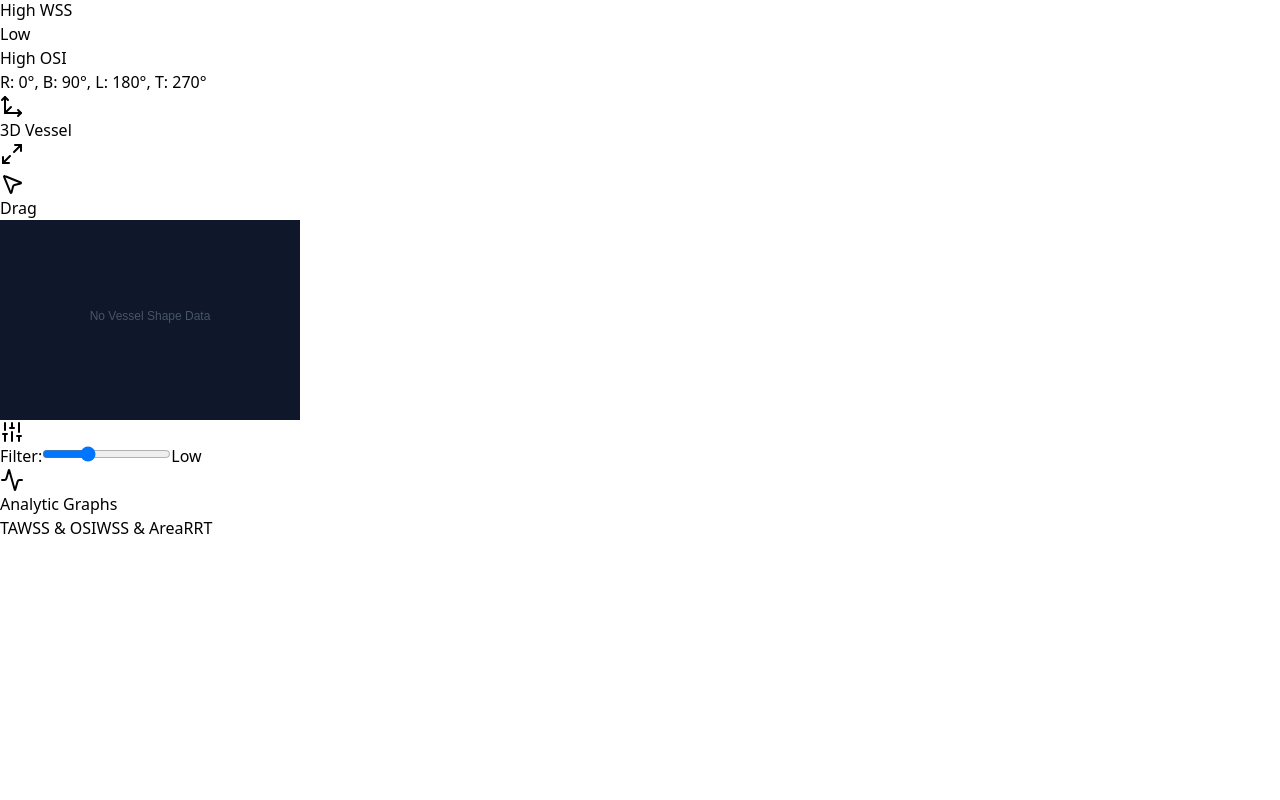
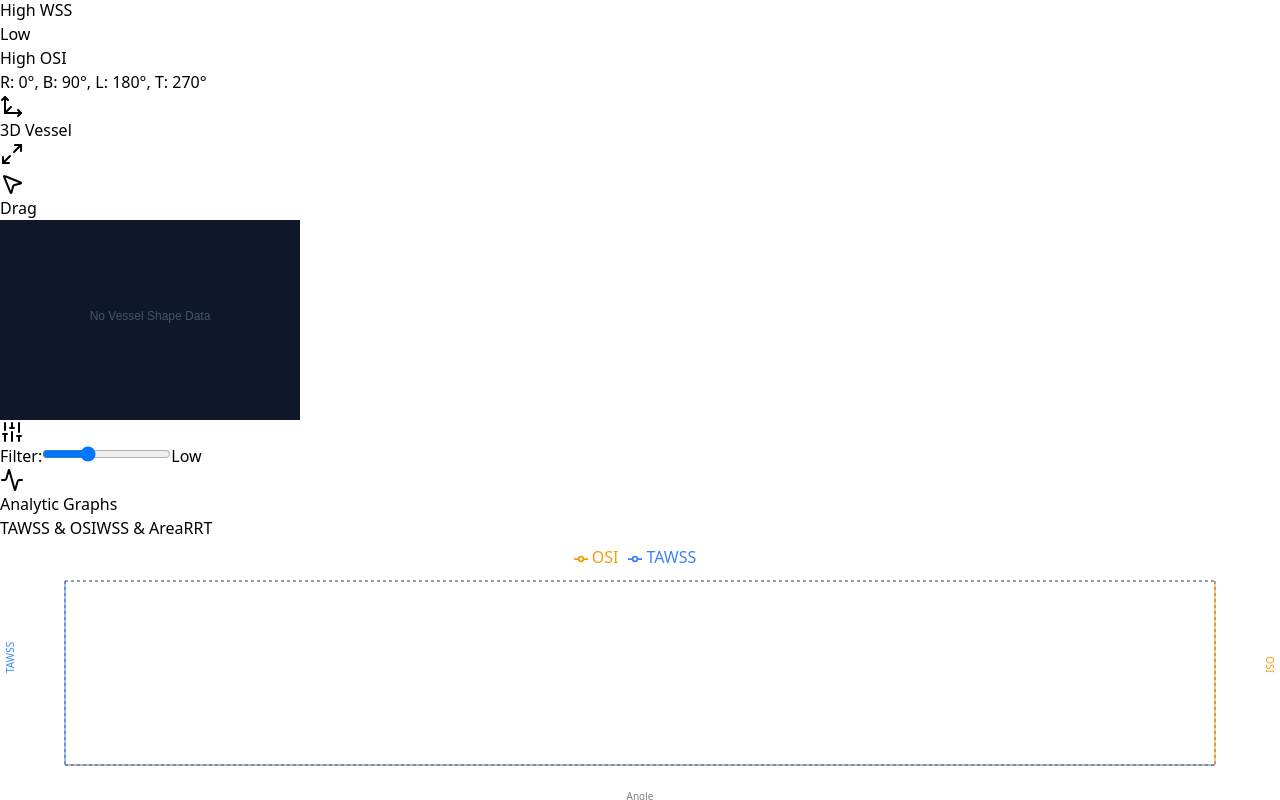
Before and after one commit to harrykososuta/my-shunt-app2, a React (Vite) app: page / in a window 1280 px wide. Shown: the part 532-1332 px from the top of the page. Before the commit the page ends 1072 px from the top, so only its background shows below. Built offline with nearby package versions, Linux system fonts and the light colour scheme.

Commit message:
Update App.jsx

```diff
--- a/src/App.jsx
+++ b/src/App.jsx
@@ -976,7 +976,7 @@ const ShuntWSSAnalyzer = () => {
              </div>
 
              <div className="flex-1 min-h-0 min-w-0 relative">
-               <ResponsiveContainer width="100%" height="100%">
+               <ResponsiveContainer width="100%" height="100%" minWidth={0} minHeight={260} debounce={50}>
                   {graphMode === 'wss_pressure' ? (
                       <ComposedChart data={timeSeriesData}>
                           <CartesianGrid strokeDasharray="3 3" stroke="#334155" />
```
